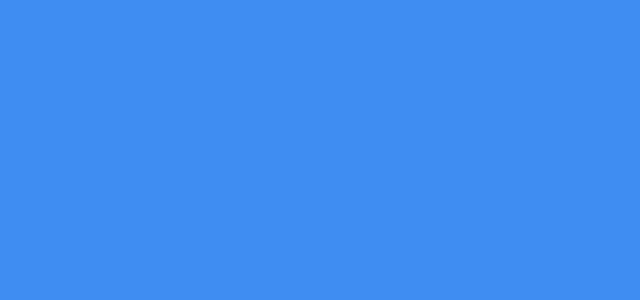
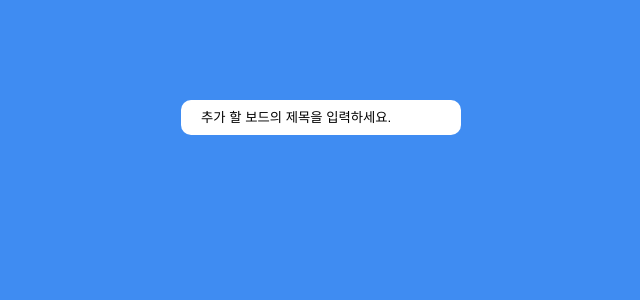
Before and after one commit to min33sky/trellon, a React (Create React App) app: page / in a window 1280 px wide. Shown: the top 300 px of the page, without its empty margins (339-979 px from the left). Built offline with nearby package versions, Linux system fonts and the light colour scheme.

Commit message:
:sparkles: Add New Board

```diff
--- a/src/App.tsx
+++ b/src/App.tsx
@@ -6,6 +6,7 @@ import { ITodoState, toDoState } from './atoms/toDo';
 import Board from './components/Board';
 import { GlobalStyle } from './styles/global';
 import { useEffect } from 'react';
+import AddBoard from './components/AddBoard';
 
 const Wrapper = styled.div`
   display: flex;
@@ -32,8 +33,6 @@ const Boards = styled.div`
 function App() {
   /**
    * TODO:
-   * 1. 로컬 스토리지에 저장 [ ]
-   * 2. 삭제 기능 [ ]
    * 3. 보드 자체를 드래그하기 [ ]
    */
 
@@ -41,11 +40,10 @@ function App() {
 
   useEffect(() => {
     // 로컬 스토리지에 데이터가 존재한다면 불러오기
+
     if (localStorage.getItem('toDos')) {
       console.log('로컬스토리지의 데이터로 초기화 하겠습니다.');
       setToDos(JSON.parse(localStorage.getItem('toDos')!));
-    } else {
-      console.log('로컬스토리지가 비어있습니다.');
     }
   }, [setToDos]);
 
@@ -146,6 +144,8 @@ function App() {
         {/* 드래그 앤 드랍할 수 있는 컴포넌트  */}
         <DragDropContext onDragEnd={onDragEnd}>
           <Wrapper>
+            <AddBoard />
+
             <Boards>
               {Object.keys(toDos).map((key) => (
                 <Board key={key} toDos={toDos[key]} boardId={key} />
--- /dev/null
+++ b/src/components/AddBoard.tsx
@@ -0,0 +1,111 @@
+import React from 'react';
+import { useForm } from 'react-hook-form';
+import { useRecoilState } from 'recoil';
+import styled from 'styled-components';
+import { ITodoState, toDoState } from '../atoms/toDo';
+
+const Form = styled.form<{ error?: boolean }>`
+  /*  */
+  position: absolute;
+  top: 100px;
+  width: 100%;
+  max-width: 240px;
+
+  input {
+    width: 100%;
+    border: 0;
+    border-radius: 10px;
+    outline: none;
+    padding: 10px 20px;
+
+    ::placeholder {
+      color: ${(props) => (props.error ? 'red' : 'black')};
+    }
+  }
+`;
+
+interface IForm {
+  boardName: string;
+}
+
+/**
+ * 보드 추가 컴포넌트
+ * @returns
+ */
+function AddBoard() {
+  const [toDos, setTodos] = useRecoilState(toDoState);
+  const {
+    register,
+    setValue,
+    handleSubmit,
+    setError,
+    formState: { errors },
+  } = useForm<IForm>();
+
+  /**
+   * 보드 검증 핸들러
+   * @param boardName 생성할 보드의 이름
+   * @returns
+   */
+  const onValid = ({ boardName }: IForm) => {
+    if (!boardName || !boardName.trim()) {
+      setError('boardName', {
+        type: 'validate',
+        message: '보드명을 입력해주세요!!',
+      });
+      setValue('boardName', '');
+      return;
+    }
+
+    if (Object.keys(toDos).includes(boardName)) {
+      setError('boardName', {
+        type: 'validate',
+        message: '같은 보드명이 존재합니다!!',
+      });
+      setValue('boardName', '');
+      return;
+    }
+
+    // 보드 추가하기
+    setTodos((allBoards) => {
+      return {
+        ...allBoards,
+        [boardName]: [],
+      };
+    });
+
+    // 로컬 스토리지에 추가
+    const storage = localStorage.getItem('toDos');
+    if (storage) {
+      const oldBoards: ITodoState = JSON.parse(storage);
+      const newBoards = {
+        ...oldBoards,
+        [boardName]: [],
+      };
+      localStorage.setItem('toDos', JSON.stringify(newBoards));
+    } else {
+      const newBoards = {
+        [boardName]: [],
+      };
+      localStorage.setItem('toDos', JSON.stringify(newBoards));
+    }
+
+    setValue('boardName', '');
+  };
+
+  return (
+    <Form onSubmit={handleSubmit(onValid)} error={Boolean(errors.boardName)}>
+      <input
+        type="text"
+        placeholder={
+          errors.boardName ? errors.boardName?.message : '추가 할 보드의 제목을 입력하세요.'
+        }
+        {...register('boardName', {
+          maxLength: 10,
+        })}
+      />
+    </Form>
+  );
+}
+
+export default AddBoard;
--- a/src/components/Board.tsx
+++ b/src/components/Board.tsx
@@ -126,9 +126,31 @@ function Board({ toDos, boardId }: IBoard) {
     }
   };
 
+  /**
+   * 보드 삭제 핸들러
+   */
+  const handleRemoveBoard = () => {
+    // 상태 변경
+    setTodos((allBoards) => {
+      const copyBoards = { ...allBoards };
+      delete copyBoards[boardId];
+      return copyBoards;
+    });
+
+    // 로컬 스토리지 변경
+    const storage = localStorage.getItem('toDos');
+    if (storage) {
+      const allBoards: ITodoState = JSON.parse(storage);
+      delete allBoards[boardId];
+      localStorage.setItem('toDos', JSON.stringify(allBoards));
+    }
+  };
+
   return (
     <Wrapper>
-      <Title>{boardId}</Title>
+      <Title>
+        <p>{boardId}</p> <button onClick={handleRemoveBoard}>삭제</button>
+      </Title>
 
       <Form onSubmit={handleSubmit(onValid)}>
         <input
```
